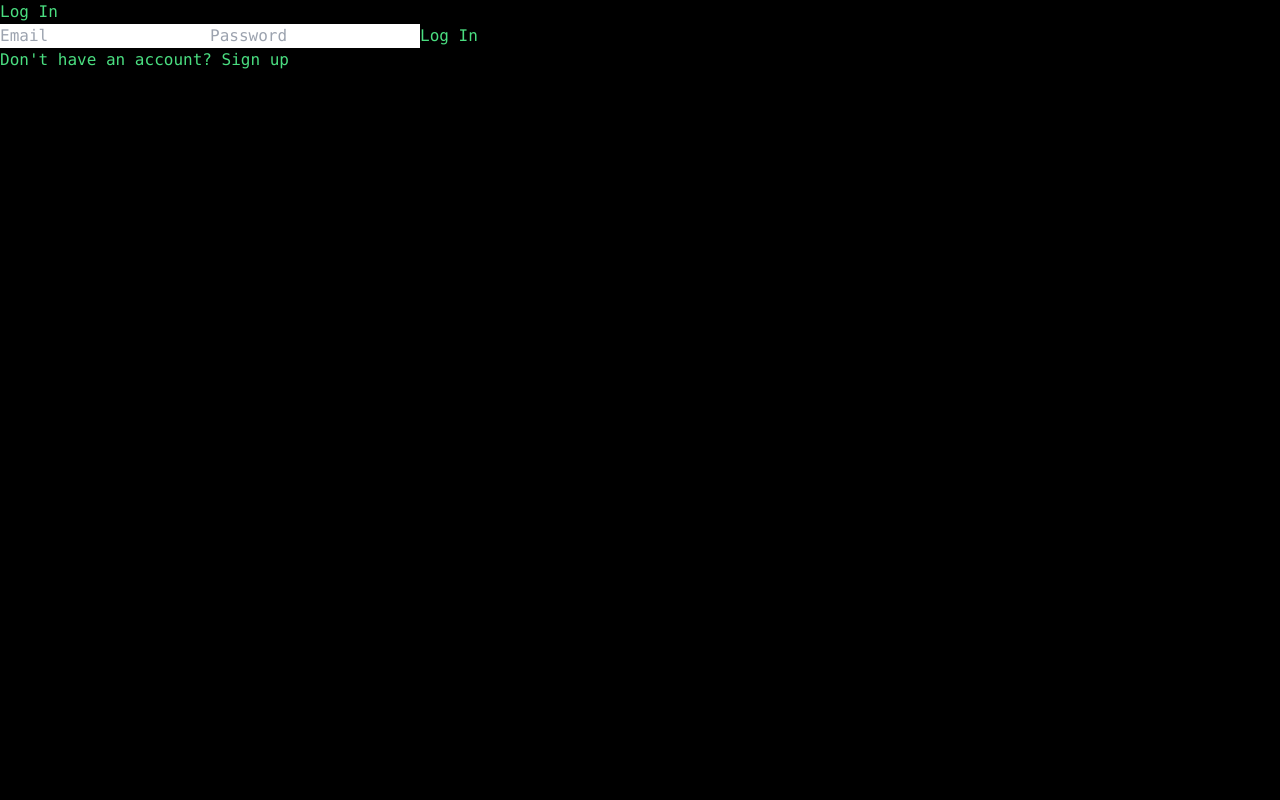
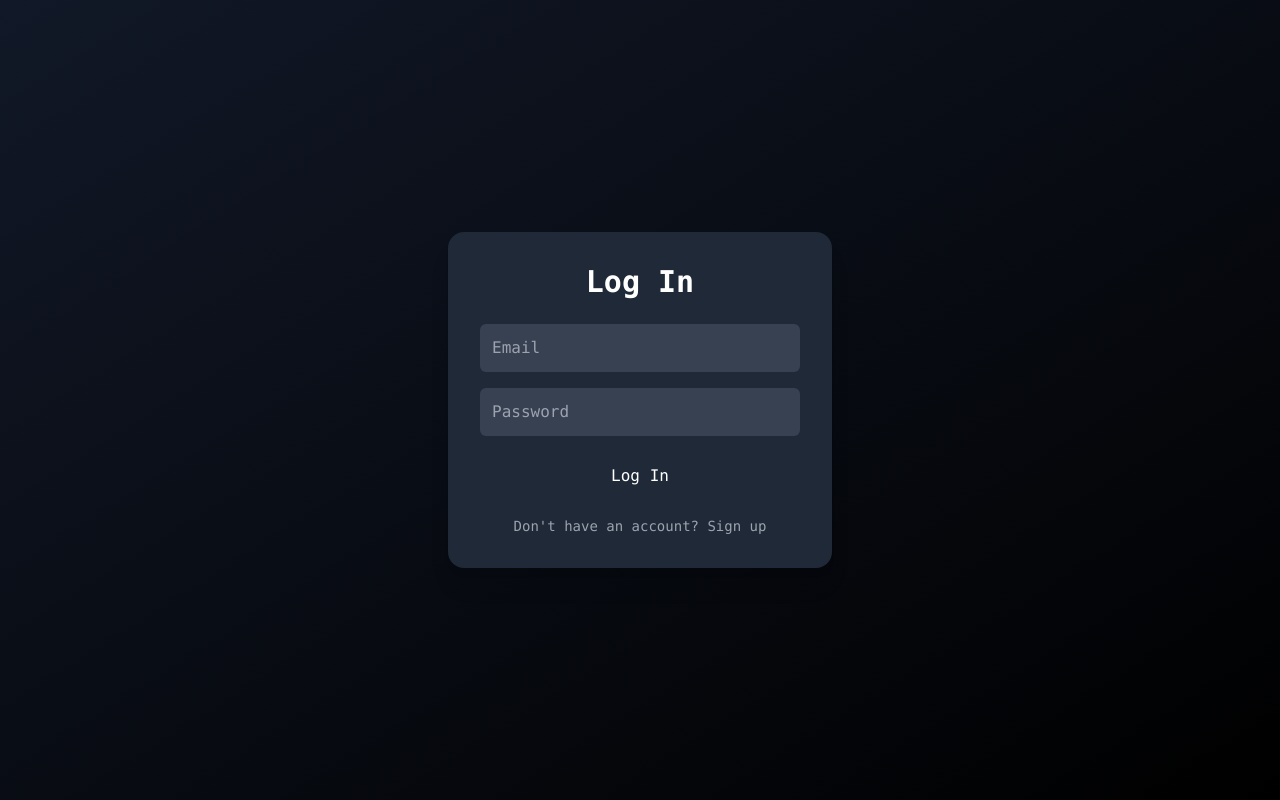
Before and after one commit to noregretsluka/ai-terminal, a React (Vite) app: page / in a window 1280 px wide. Built offline with nearby package versions, Linux system fonts and the light colour scheme.

Commit message:
Fix: UI improvements and Tailwind setup

```diff
--- a/src/Login.jsx
+++ b/src/Login.jsx
@@ -30,28 +30,28 @@ function Login() {
   };
 
   return (
-    <div className="min-h-screen flex items-center justify-center bg-gradient-to-br from-gray-900 to-gray-800 text-white px-4">
-      <div className="bg-gray-800 p-8 rounded-xl shadow-lg w-full max-w-sm">
+    <div className="min-h-screen flex items-center justify-center bg-gradient-to-br from-gray-900 to-black text-white px-4">
+      <div className="bg-gray-800 p-8 rounded-2xl shadow-xl w-full max-w-sm">
         {user ? (
           <>
-            <p className="text-center mb-4">Welcome, {user.email}</p>
+            <p className="text-center mb-4 text-lg">Welcome, {user.email}</p>
             <button
               onClick={handleLogout}
-              className="w-full px-4 py-2 bg-red-500 rounded hover:bg-red-600"
+              className="w-full py-2 bg-red-600 rounded-md hover:bg-red-700 transition duration-300"
             >
               Log out
             </button>
           </>
         ) : (
           <>
-            <h2 className="text-2xl font-semibold mb-6 text-center">
+            <h2 className="text-3xl font-bold mb-6 text-center">
               {isRegistering ? "Register" : "Log In"}
             </h2>
-            <form onSubmit={handleSubmit}>
+            <form onSubmit={handleSubmit} className="space-y-4">
               <input
                 type="email"
                 placeholder="Email"
-                className="w-full p-2 mb-4 bg-gray-700 rounded focus:outline-none focus:ring-2 focus:ring-blue-500"
+                className="w-full p-3 bg-gray-700 text-white rounded-md focus:outline-none focus:ring-2 focus:ring-blue-500"
                 value={email}
                 onChange={(e) => setEmail(e.target.value)}
                 required
@@ -59,14 +59,14 @@ function Login() {
               <input
                 type="password"
                 placeholder="Password"
-                className="w-full p-2 mb-4 bg-gray-700 rounded focus:outline-none focus:ring-2 focus:ring-blue-500"
+                className="w-full p-3 bg-gray-700 text-white rounded-md focus:outline-none focus:ring-2 focus:ring-blue-500"
                 value={password}
                 onChange={(e) => setPassword(e.target.value)}
                 required
               />
               <button
                 type="submit"
-                className="w-full bg-blue-600 py-2 rounded hover:bg-blue-700 transition duration-300"
+                className="w-full py-3 bg-blue-600 rounded-md hover:bg-blue-700 transition duration-300"
               >
                 {isRegistering ? "Sign Up" : "Log In"}
               </button>
--- a/src/index.css
+++ b/src/index.css
@@ -1,9 +1,13 @@
+@tailwind base;
+@tailwind components;
+@tailwind utilities;
+
 /*
 ! tailwindcss v3.4.1 | MIT License | https://tailwindcss.com
 */
 
 /*
-1. Prevent padding and border from affecting element width. (https://github.com/mozdevs/cssremedy/issues/4)
+1. Prevent padding and border from affecting element width...
 2. Allow adding a border to an element by just adding a border-width. (https://github.com/tailwindcss/tailwindcss/pull/116)
 */
 
```
